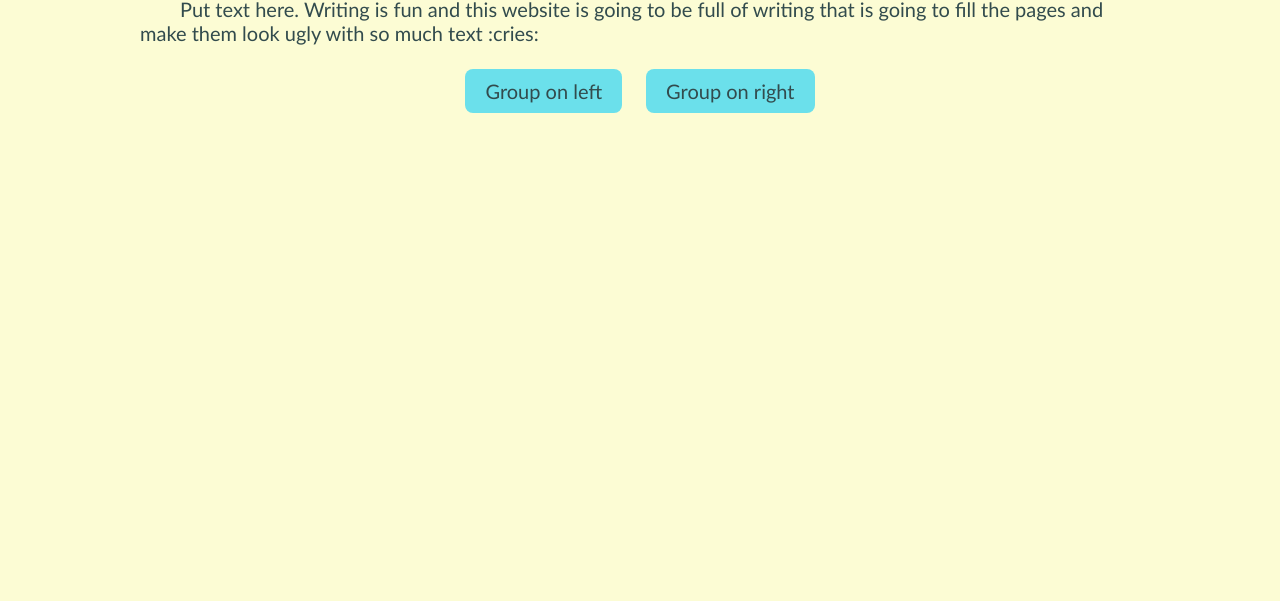
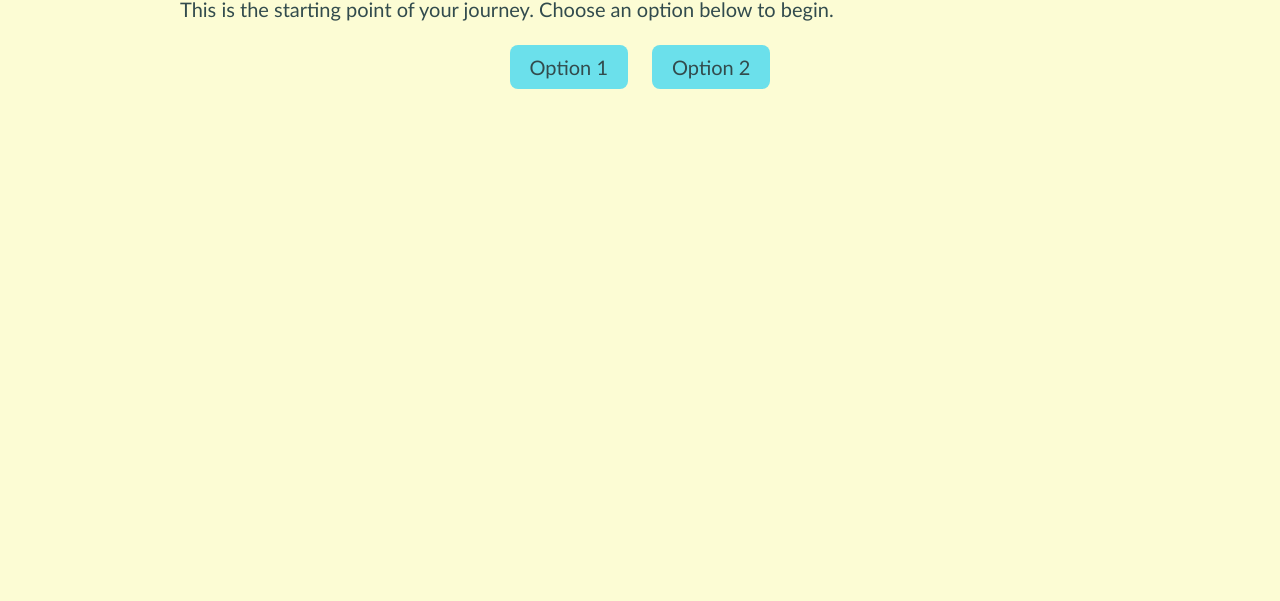
Before and after one commit to NoraZitnick/perfect-day, a plain HTML site: page index.html in a window 1280 px wide. Shown: the part 199-800 px from the top of the page. Drawn offline with Linux system fonts and the light colour scheme.

Commit message:
current version

```diff
--- a/index.html
+++ b/index.html
@@ -27,11 +27,10 @@
         </a>
     </div>
     <h1>Welcome!!!</h1>
-    <p>Put text here. Writing is fun and this website is going to be full of writing that is going to fill the pages and make them look ugly with so much text :cries:</p>
+    <p>Sed ut perspiciatis unde omnis iste natus error sit voluptatem accusantium doloremque laudantium, totam rem aperiam, eaque ipsa quae ab illo inventore veritatis et quasi architecto beatae vitae dicta sunt explicabo. Nemo enim ipsam voluptatem quia voluptas sit aspernatur aut odit aut fugit, sed quia consequuntur magni dolores eos qui ratione voluptatem sequi nesciunt. Neque porro quisquam est, qui dolorem ipsum quia dolor sit amet, consectetur, adipisci velit, sed quia non numquam eius modi tempora incidunt ut labore et dolore magnam aliquam quaerat voluptatem. Ut enim ad minima veniam, quis nostrum exercitationem ullam corporis suscipit laboriosam, nisi ut aliquid ex ea commodi consequatur? Quis autem vel eum iure reprehenderit qui in ea voluptate velit esse quam nihil molestiae consequatur, vel illum qui dolorem eum fugiat quo voluptas nulla pariatur?</p>
     <div class="option-container">
-        <div class="option-button">Group on left</div>
-        <div class="option-button">Group on right</div>
     </div>
+<script src="perfect-day.js"></script>
 
 </body>
 
--- a/perfect-day.css
+++ b/perfect-day.css
@@ -70,6 +70,7 @@ p {
     margin: 4px 2px;
     cursor: pointer;
     border-radius: 8px;
+    font-family:'Gill Sans', 'Gill Sans MT', Calibri, 'Trebuchet MS', sans-serif;
 }
 
 .option-button:hover {
--- /dev/null
+++ b/perfect-day.js
@@ -0,0 +1,55 @@
+let buttonContainer;
+let header;
+let paragraph;
+
+function getDomElements() {
+    buttonContainer = document.querySelector(".option-container");
+    header = document.querySelector("h1");
+    paragraph = document.querySelector("p");
+}
+
+function renderNode(node) {
+    buttonContainer.innerHTML = "";
+    header.textContent = node.header;
+    paragraph.textContent = node.text;
+
+    for (let i = 0; i < node.children.length; i++) {
+        const button = document.createElement("button");
+        button.className = "option-button";
+        button.setAttribute("index", i);
+        button.textContent = node.children[i].header;
+        button.addEventListener("click", handleButtonPress);
+        buttonContainer.appendChild(button);
+    }
+}
+
+function handleButtonPress(event) {
+    const buttonIndex = Number(event.currentTarget.getAttribute("index"));
+
+    if (Number.isNaN(buttonIndex) || !currentNode || !currentNode.children[buttonIndex]) {
+        return;
+    }
+
+    currentNode = currentNode.children[buttonIndex];
+    renderNode(currentNode);
+}
+
+class TreeNode {
+    constructor(header, text, children = []) {
+        this.header = header;
+        this.text = text;
+        this.children = children;
+    }
+}
+
+const rootNode = new TreeNode("Welcome to the Perfect Day!", "This is the starting point of your journey. Choose an option below to begin.");
+rootNode.children.push(new TreeNode("Option 1", "You chose option 1. This is the next step in your journey."));
+rootNode.children.push(new TreeNode("Option 2", "You chose option 2. This is the next step in your journey."));
+rootNode.children[0].children.push(new TreeNode("Option 1.1", "You chose option 1.1. This is the next step in your journey."));
+rootNode.children[0].children.push(new TreeNode("Option 1.2", "You chose option 1.2. This is the next step in your journey."));
+rootNode.children[1].children.push(new TreeNode("Option 2.1", "You chose option 2.1. This is the next step in your journey."));
+rootNode.children[1].children.push(new TreeNode("Option 2.2", "You chose option 2.2. This is the next step in your journey."));
+
+let currentNode = rootNode;
+getDomElements();
+renderNode(currentNode);
```
Also changed, not shown: template.html (deleted, +0 -39 lines).
